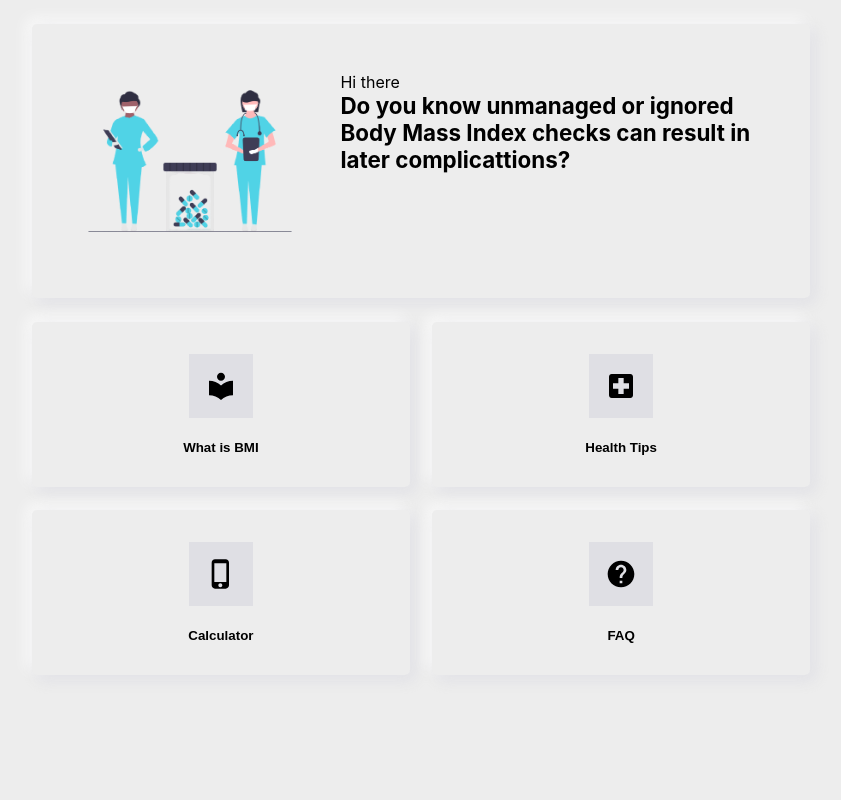
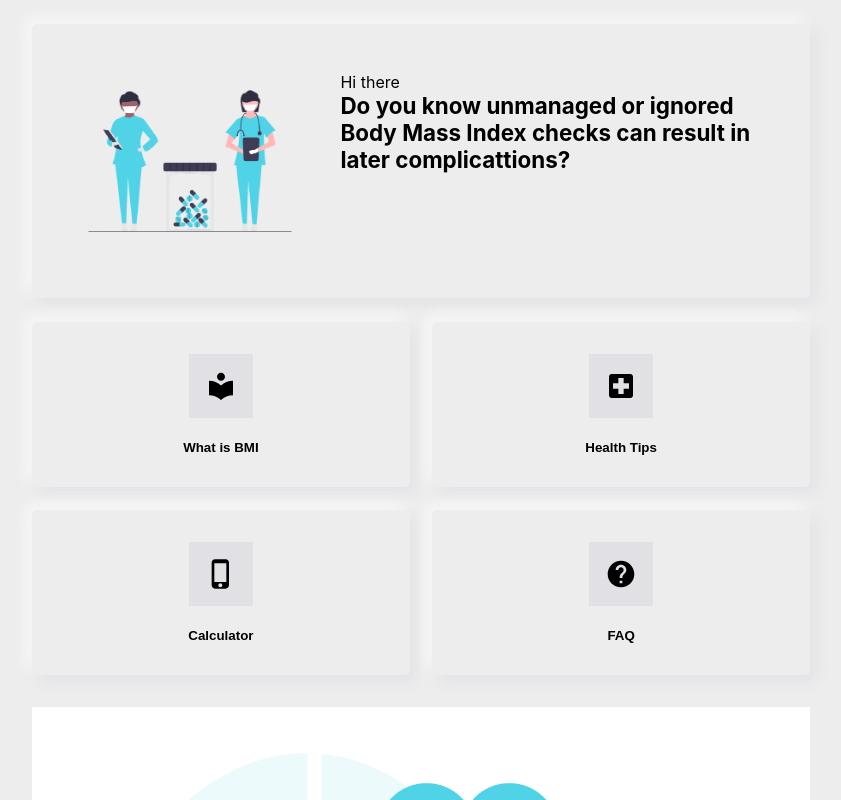
Before and after one commit to Obitrim/BMI-calculator, a React (Create React App) app: page / in a window 1280 px wide. Shown: the whole page, without its empty margins (219-1060 px from the left). Built offline with nearby package versions, Linux system fonts and the light colour scheme.

Commit message:
Dont know what i changed

```diff
--- a/src/components/layouts/child-display-screen/index.js
+++ b/src/components/layouts/child-display-screen/index.js
@@ -16,7 +16,9 @@ const index = ({ view, backHome, navText }) => {
                 </button>
                 <span className="Navbar__Text">{ navText }</span>
             </nav>
-        {view}
+        <div className="ChildView__View">
+            {view}
+        </div>
         </div>
     </div>
   )
--- a/src/components/quick-links/QuickLinks.css
+++ b/src/components/quick-links/QuickLinks.css
@@ -10,4 +10,5 @@
 
 .QuickLinks a {
 	margin-top: 1.4rem;
+	color: var(--primary);
 }
--- a/src/views/app/App.js
+++ b/src/views/app/App.js
@@ -31,14 +31,14 @@ function App() {
 	const [contentViewVisible, setContentViewVisible] = useState(false);
 
 	function viewContent(childView){
-		document.documentElement.scrollTop = 0;
+		document.documentElement.scrollTop = "0px";
 		childView = childView.trim().toLowerCase();
 		setCurrentView(views[childView]);
 		setContentViewVisible(true);
 	}
 
 	function backHome(){
-		document.documentElement.scrollTop = 0;
+		document.documentElement.scrollTop = "0px";
 		setContentViewVisible(false);
 	}
 
--- a/src/views/home/Home.js
+++ b/src/views/home/Home.js
@@ -6,10 +6,11 @@ import Navbutton from "../../components/buttons/NavButton";
 import PhoneIphoneIcon from '@material-ui/icons/PhoneIphone';
 import LocalLibraryIcon from '@material-ui/icons/LocalLibrary';
 import LocalHospitalIcon from '@material-ui/icons/LocalHospital';
+import QuickLinks from '../../components/quick-links/QuickLinks';
 
 const Home = ({viewContent}) => {
   return (
-    <div className="Home FullScreenHeight">
+    <div className="Home">
     	<div className="Container">
     		<header className="Header PneumoShadow">
 	    		<div className="Header__ImgBox">
@@ -36,6 +37,8 @@ const Home = ({viewContent}) => {
 	    			onClick={() => viewContent('faq')}
 	    			icon={<HelpIcon/>}/>
 	    	</main>
+	    	<img className="Home__DoctorsImg2" src="/images/doctors2.png" alt="health illustration" />
+	    	<QuickLinks/>
     	</div>
     </div>
   )
--- a/src/views/info/BmiInfo.css
+++ b/src/views/info/BmiInfo.css
@@ -1,5 +1,10 @@
 .BmiInfo {
 	padding-bottom: 3rem;
+}
+
+.BmiInforBox__Img {
+	width: 100%;
+	height: auto;
 }
 
 .InfoConsequences,
--- a/src/views/info/BmiInfo.js
+++ b/src/views/info/BmiInfo.js
@@ -23,7 +23,7 @@ const BmiInfo = (props) => {
 
   return (
     <div className="BmiInfo">
-    	<img src="/images/obesity.png" alt="human with food illustration" />
+    	<img className="BmiInforBox__Img" src="/images/obesity.png" alt="human with food illustration" />
     	<section className="InfoDefinition PneumoShadow">
     		<h1 className="Section__Heading">What is BMI</h1>
     		<p>
```
Also changed, not shown: public/images/doctors2.png (added).
